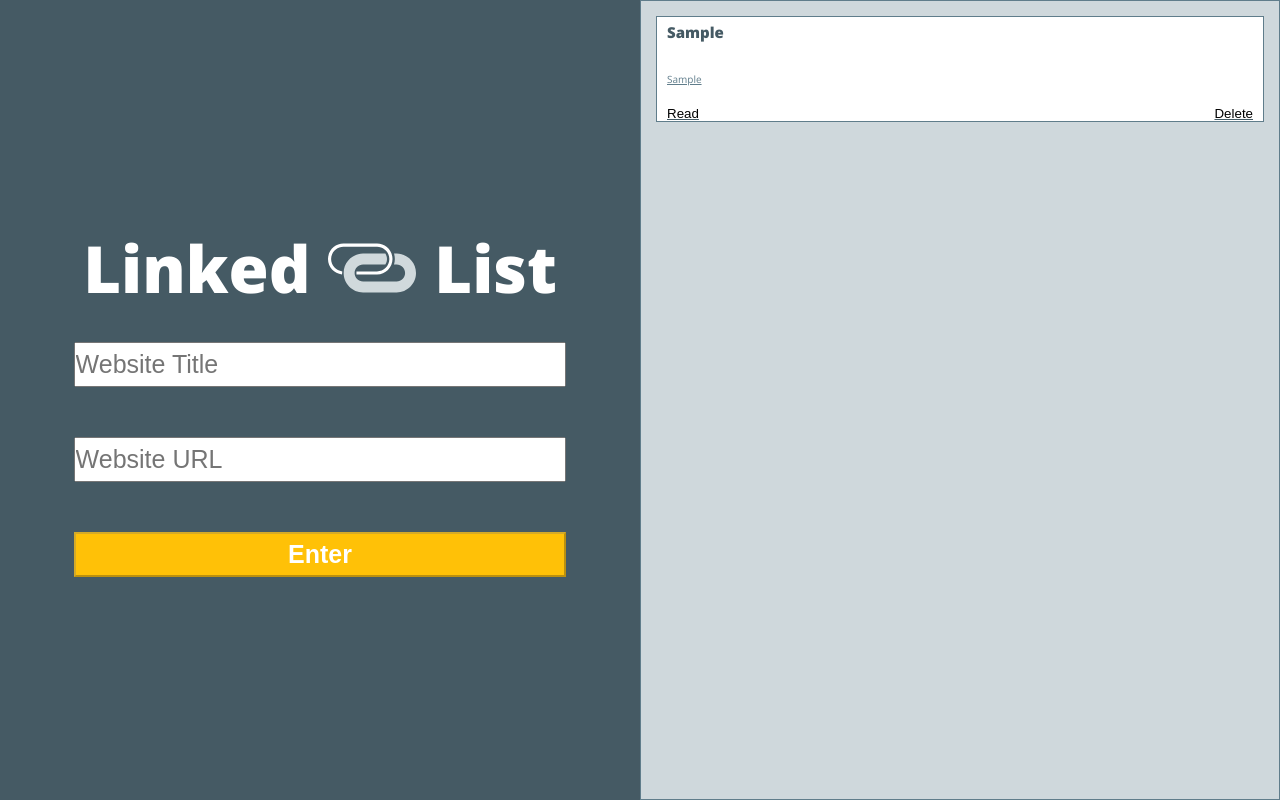
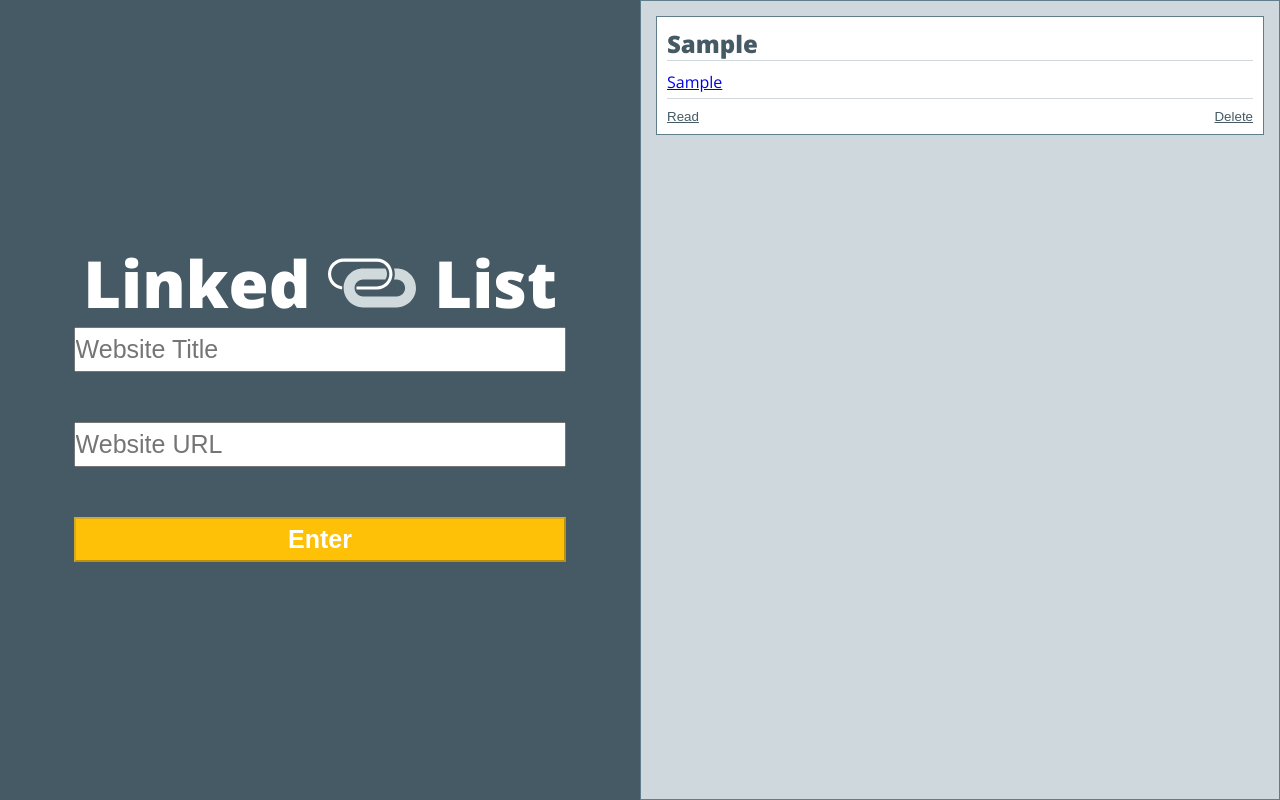
Before and after one commit to bmtiedt/bt-ct-linked-list, a plain HTML site: page index.html in a window 1280 px wide. Both pictures are taken after typing "Sample", "Sample" into the empty fields and a click on the button "Enter". Drawn offline with nearby package versions, Linux system fonts and the light colour scheme.

Commit message:
add CSS to bookmarks

```diff
--- a/main.css
+++ b/main.css
@@ -35,6 +35,9 @@ html {
 body {
   font-family: 'Open Sans', sans-serif;
 }
+a {
+  text-decoration: none;
+}
 
 .full-wrapper {
   display: flex;
@@ -50,9 +53,9 @@ body {
   height: 100vh;
 }
 
-header {
+/*header {
   margin-bottom: 3rem;
-}
+}*/
 
 .title-inputs {
   color: #FFF;
@@ -97,8 +100,10 @@ header {
 
 .bookmark-banner-element {
   color: #455A64;
-  padding-left: 1rem;
-  padding-top: .5rem;
+  border-bottom: 1px solid #CFD8DC;
+  font-size: x-large;
+  margin: 1rem 1rem 0 1rem;
+
 }
 
 .bookmark-list-item {
@@ -116,11 +121,13 @@ header {
 
 .bookmark-list-link {
   color: #607D8B;
-  padding-left: 1rem;
-  padding-bottom: 2rem;
+  font-size: medium;
+  margin: 1rem 1rem 1rem 1rem;
+  border-bottom: 1px solid #CFD8DC;
+  padding-bottom: .5rem;
 }
 
-.bookmark-list-link: hover {
+.bookmark-list-link:hover {
   color: #455A64;
   text-decoration: underline #FFC107;
 }
@@ -137,8 +144,16 @@ header {
 .bookmark-list-button {
   background: none;
   border: none;
+  color: #455A64;
   padding-left: 1rem;
   padding-right: 1rem;
+  padding-bottom: 1rem;
   text-decoration: underline #455A64;
 /*  border: 2px solid lightblue;
 */}
+
+.read-button:hover {
+  color: #455A64;
+  font-weight: 800;
+  text-decoration: underline #FFC107;
+}
--- a/main.js
+++ b/main.js
@@ -5,7 +5,6 @@
 
   var bookmarkList = document.querySelector('#bookmark-section-id');
   var bookmarkArticle = document.querySelector('#bookmark-article-id');
-  // var deleteButton = document.querySelector('#delete-button-id');
 
 
   inputTitle.addEventListener('keyup', toggleButton);
@@ -26,8 +25,11 @@
 
   function readBookmark(element) {
     var article = element.parentNode.parentNode;
-    article.classList.add('read-button');
-    console.log(article);
+    if (article.classList.contains('read-button')) {
+      article.classList.remove('read-button');
+    } else {
+      article.classList.add('read-button');
+    }
   }
 
   function deleteBookmark(element) {
@@ -70,7 +72,7 @@ function makeBookmarkItem(bookmarkItemTitle, bookmarkItemUrl) {
         <h2 class="bookmark-banner-element">${bookmarkItemTitle}</h2>
       </header>
       <span class="bookmark-list-link">
-        <a class="bookmark-list-link-item">${bookmarkItemUrl}</a>
+        <a href="${bookmarkItemUrl}" class="bookmark-list-link-item">${bookmarkItemUrl}</a>
       </span>
       <nav class="bookmark-list-buttons">
         <button class="bookmark-list-button read-button">Read</button>
```
